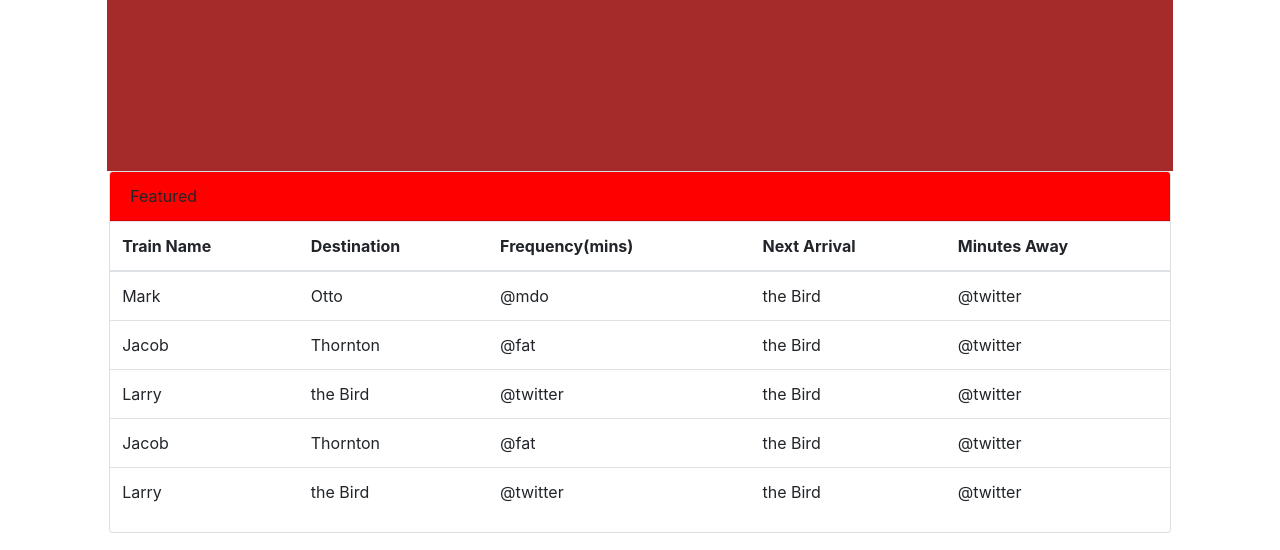
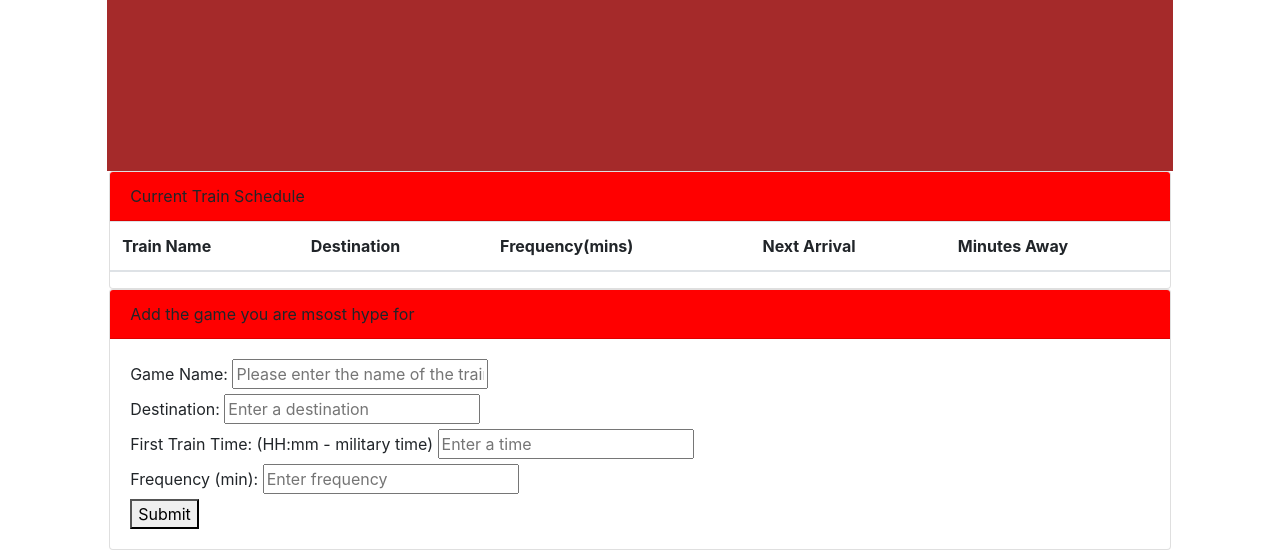
Before and after one commit to newmanje11/train-activity, a plain HTML site: page index.html in a window 1280 px wide. Shown: the part 255-805 px from the top of the page. Drawn offline with nearby package versions, Linux system fonts and the light colour scheme.

Commit message:
added form for site

```diff
--- a/index.html
+++ b/index.html
@@ -24,9 +24,9 @@
 
             </div>
             <div class="col-10" id="header">
-                <h1>Anytime is Train Time!</h1>
+                <h1>Hype Train for Games</h1>
                 <br>
-                <h3>Choo.Chooo.Chee.Chee</h3>
+                <h3>All aboard the hype train.</h3>
 
 
 
@@ -45,7 +45,7 @@
         <div class="col-10">
             <div class="card" >
                 <div class="card-header">
-                    Featured
+                    Current Train Schedule
                 </div>
                 <table class="table">
                     <thead>
@@ -58,48 +58,8 @@
                             <th scope="col">Minutes Away</th>
                         </tr>
                     </thead>
-                    <tbody>
-                        <tr>
+                    <tbody class="TrainInfo">
 
-                            <td>Mark</td>
-                            <td>Otto</td>
-                            <td>@mdo</td>
-                            <td>the Bird</td>
-                            <td>@twitter</td>
-                        </tr>
-                        <tr>
-
-                            <td>Jacob</td>
-                            <td>Thornton</td>
-                            <td>@fat</td>
-                            <td>the Bird</td>
-                            <td>@twitter</td>
-                        </tr>
-                        <tr>
-
-                            <td>Larry</td>
-                            <td>the Bird</td>
-                            <td>@twitter</td>
-                            <td>the Bird</td>
-                            <td>@twitter</td>
-                        </tr>
-
-                        <tr>
-
-                            <td>Jacob</td>
-                            <td>Thornton</td>
-                            <td>@fat</td>
-                            <td>the Bird</td>
-                            <td>@twitter</td>
-                        </tr>
-                        <tr>
-
-                            <td>Larry</td>
-                            <td>the Bird</td>
-                            <td>@twitter</td>
-                            <td>the Bird</td>
-                            <td>@twitter</td>
-                        </tr>
                     </tbody>
                 </table>
             </div>
@@ -113,6 +73,45 @@
 
     </div>
 
+
+    <div class="row">
+            <div class="col-1">
+
+                </div>
+        <div class="col-lg-10">
+            <div class="card">
+                <div class="card-header">Add the game you are msost hype for</div>
+                <div class="card-body">
+                    <form id="add-form">
+                        <div class="inputs">
+                            <label>Game Name: </label>
+                            <input type="text" placeholder="Please enter the name of the train" name="tName" id="train-name">
+                        </div>
+
+                        <div class="inputs">
+                            <label>Destination: </label>
+                            <input type="text" name="dest" placeholder="Enter a destination" id="train-destination">
+                        </div>
+
+                        <div class="inputs">
+                            <label>First Train Time: (HH:mm - military time) </label>
+                            <input type="text" name="iTime" placeholder="Enter a time" id="train-time">
+                        </div>
+
+                        <div class="inputs">
+                            <label>Frequency (min): </label>
+                            <input type="number" name="freq" placeholder="Enter frequency" id="train-freq">
+                        </div>
+
+                        <button type="submit" class="inputButton" id="add-data">Submit</button>
+                    </form>
+                </div>
+            </div>
+        </div>
+        <div class="col-1">
+
+            </div>
+
     <!-- Optional JavaScript -->
 
     <!-- jQuery first, then Popper.js, then Bootstrap JS -->
```
